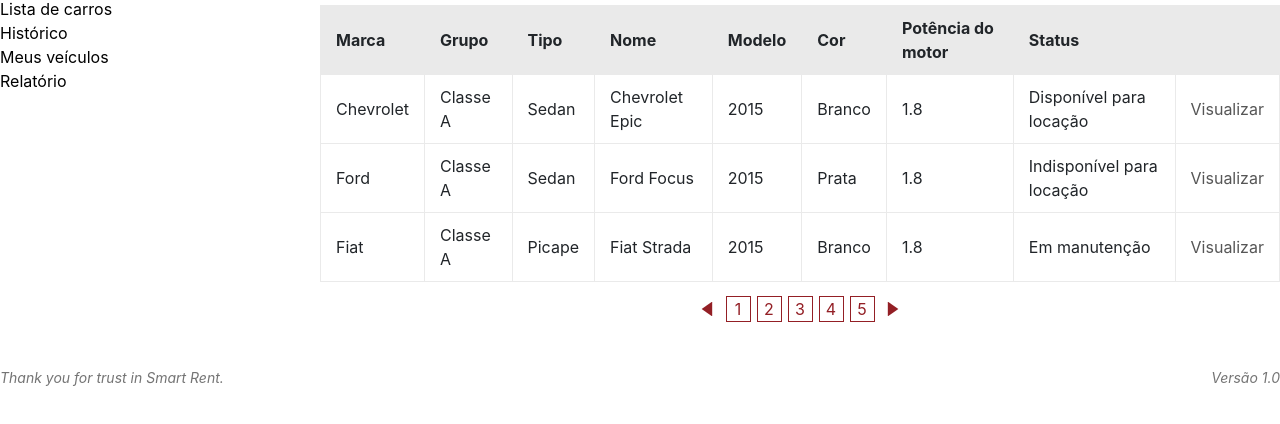
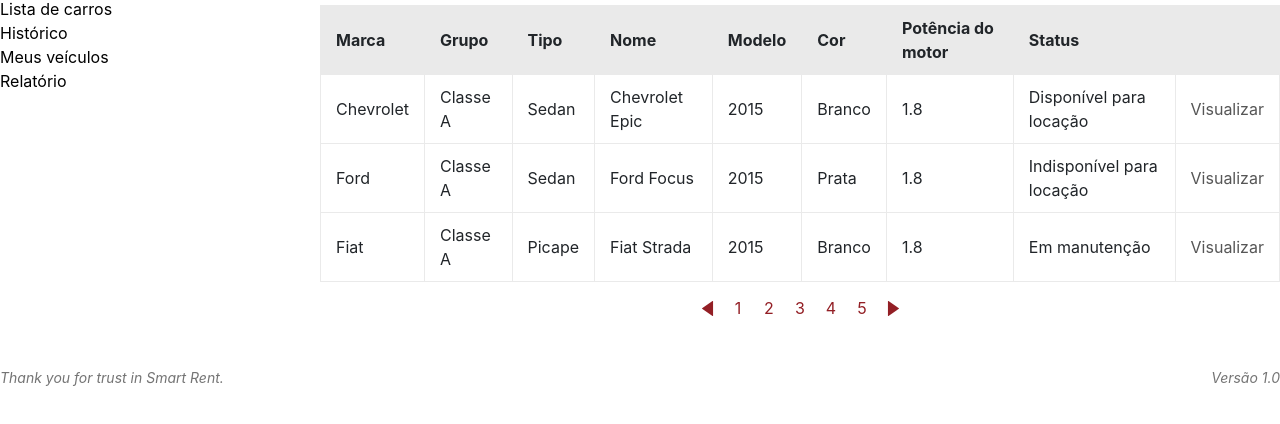
Before and after one commit to mariaporcina/smartrent-system, a plain HTML site: page index.html in a window 1280 px wide. Shown: the part 144-568 px from the top of the page. Drawn offline with Linux system fonts and the light colour scheme.

Commit message:
Atualizando

```diff
--- a/assets/resources/styles/index.css
+++ b/assets/resources/styles/index.css
@@ -98,7 +98,7 @@
 					margin: 0 3px;
 				}
 					main section.content-section .paginator ul li a{
-						border: 1px solid var(--vermelho);
+						/*border: 1px solid var(--vermelho);*/
 						display: block;
 						color: var(--vermelho);
 						text-decoration: none;
@@ -114,6 +114,25 @@
 					}
 					main section.content-section .paginator ul li a.arrow{
 						border: none;
+						background-size: 15px;
+						background-repeat: no-repeat;
+						width: 100%;
+						height: 100%;
+						background-position: center;
+					}
+					main section.content-section .paginator ul li a.arrow.left-arrow{
+						background-image: url(../images/left.svg);
+					}
+					main section.content-section .paginator ul li a.arrow.left-arrow:hover{
+						background-color: var(--vermelho);
+						background-image: url(../images/left-w.svg);
+					}
+					main section.content-section .paginator ul li a.arrow.right-arrow{
+						background-image: url(../images/right.svg);
+					}
+					main section.content-section .paginator ul li a.arrow.right-arrow:hover{
+						background-color: var(--vermelho);
+						background-image: url(../images/right-w.svg);
 					}
 					main section.content-section .paginator ul li a.arrow:hover{
 						background-color: transparent;
--- a/index.html
+++ b/index.html
@@ -140,13 +140,13 @@
 						</table>
 						<div class="paginator">
 							<ul>
-								<li><a href="#" class="arrow"><img src="assets/resources/images/left.svg" alt="Ícone paginador"></a></li>
+								<li><a href="#" class="arrow left-arrow"></a></li>
 								<li><a href="#">1</a></li>
 								<li><a href="#">2</a></li>
 								<li><a href="#">3</a></li>
 								<li><a href="#">4</a></li>
 								<li><a href="#">5</a></li>
-								<li><a href="#" class="arrow"><img src="assets/resources/images/right.svg" alt="Ícone paginador"></a></li>
+								<li><a href="#" class="arrow right-arrow"></a></li>
 							</ul>
 						</div>
 					</section>
```
Also changed, not shown: assets/resources/images/left-w.svg (added), assets/resources/images/right-w.svg (added).
